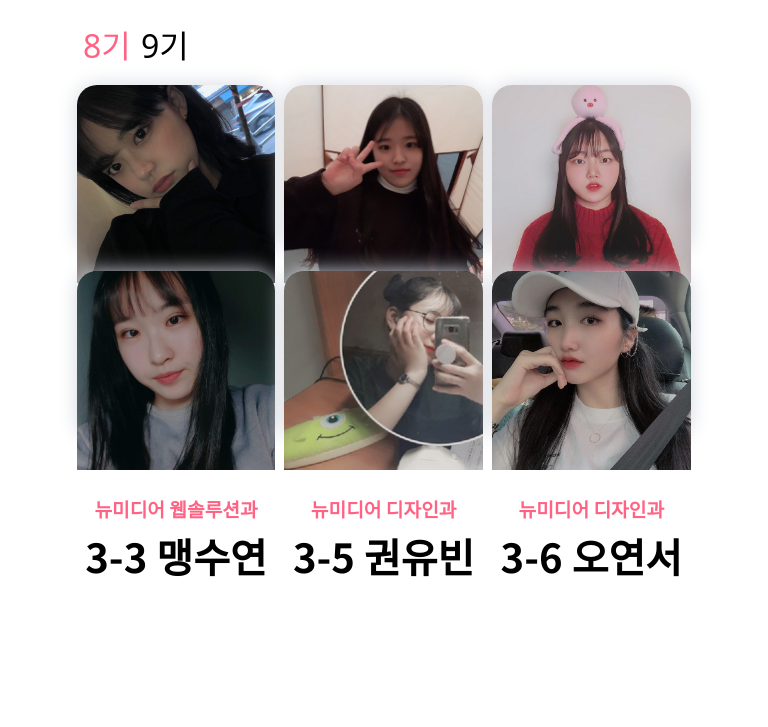
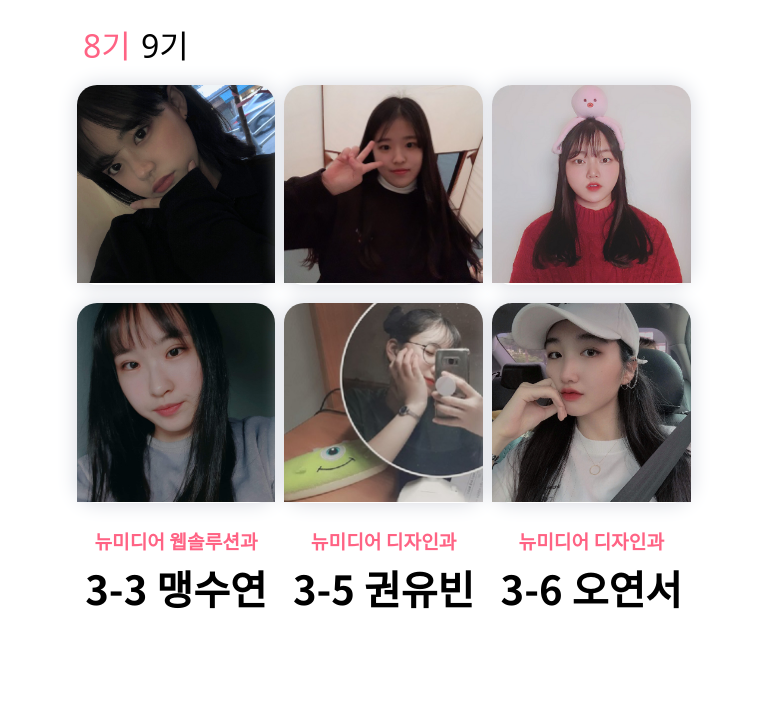
Before and after one commit to ccomangi2/2021_App_and_Me_Web, a PHP site: page /members_8th.html in a window 768 px wide. Shown: the part 462-1189 px from the top of the page. Before the commit the page ends 1039 px from the top, so only its background shows below. Run offline with PHP 8.4, Linux system fonts and the light colour scheme.

Commit message:
Update members.css

```diff
--- a/css/members.css
+++ b/css/members.css
@@ -331,7 +331,7 @@
 	.title .member1 {
 		float: left;
 		width: 32.3%;
-		height: 21%;
+		height: 25%;
 		margin-right: 1.5%;
 		border-radius: 20px 20px 20px 20px;
 		box-shadow: 0px 0px 20px #D5D8E0;
@@ -358,7 +358,7 @@
 	.title .member2 {
 		float: left;
 		width: 32.3%;
-		height: 21%;
+		height: 25%;
 		margin-right: 1.5%;
 		border-radius: 20px 20px 20px 20px;
 		box-shadow: 0px 0px 20px #D5D8E0;
@@ -385,7 +385,7 @@
 	.title .member3 {
 		float: left;
 		width: 32.3%;
-		height: 21%;
+		height: 25%;
 		border-radius: 20px 20px 20px 20px;
 		box-shadow: 0px 0px 20px #D5D8E0;
 	}
@@ -415,7 +415,7 @@
 	.title .member4 {
 		float: left;
 		width: 32.3%;
-		height: 21%;
+		height: 25%;
 		margin-right: 1.5%;
 		margin-top: 3%;
 		border-radius: 20px 20px 20px 20px;
@@ -444,7 +444,7 @@
 	.title .member5 {
 		float: left;
 		width: 32.3%;
-		height: 21%;
+		height: 25%;
 		margin-right: 1.5%;
 		margin-top: 3%;
 		border-radius: 20px 20px 20px 20px;
@@ -472,7 +472,7 @@
 	.title .member6 {
 		float: left;
 		width: 32.3%;
-		height: 21%;
+		height: 25%;
 		margin-top: 3%;
 		border-radius: 20px 20px 20px 20px;
 		box-shadow: 0px 0px 20px #D5D8E0;
```
